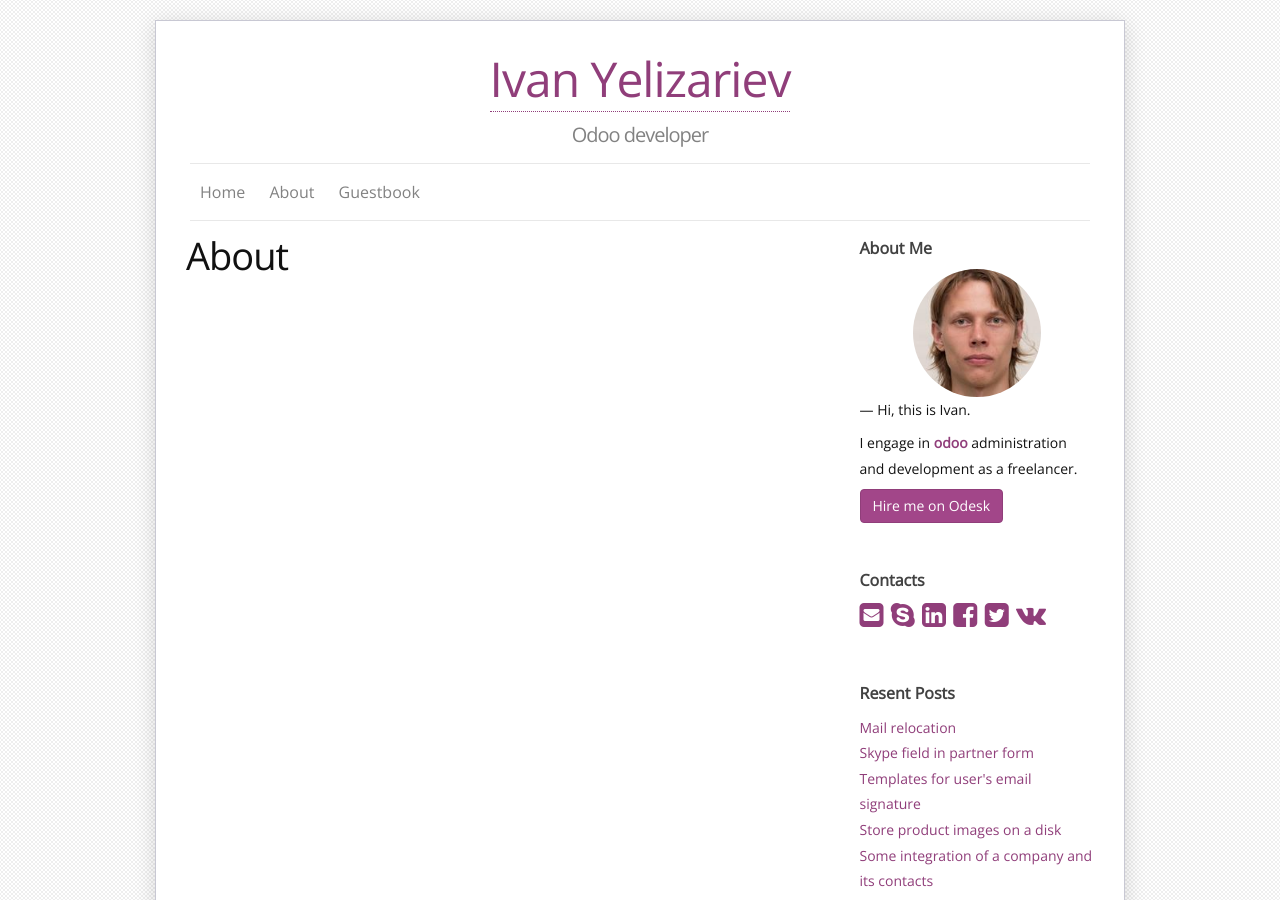
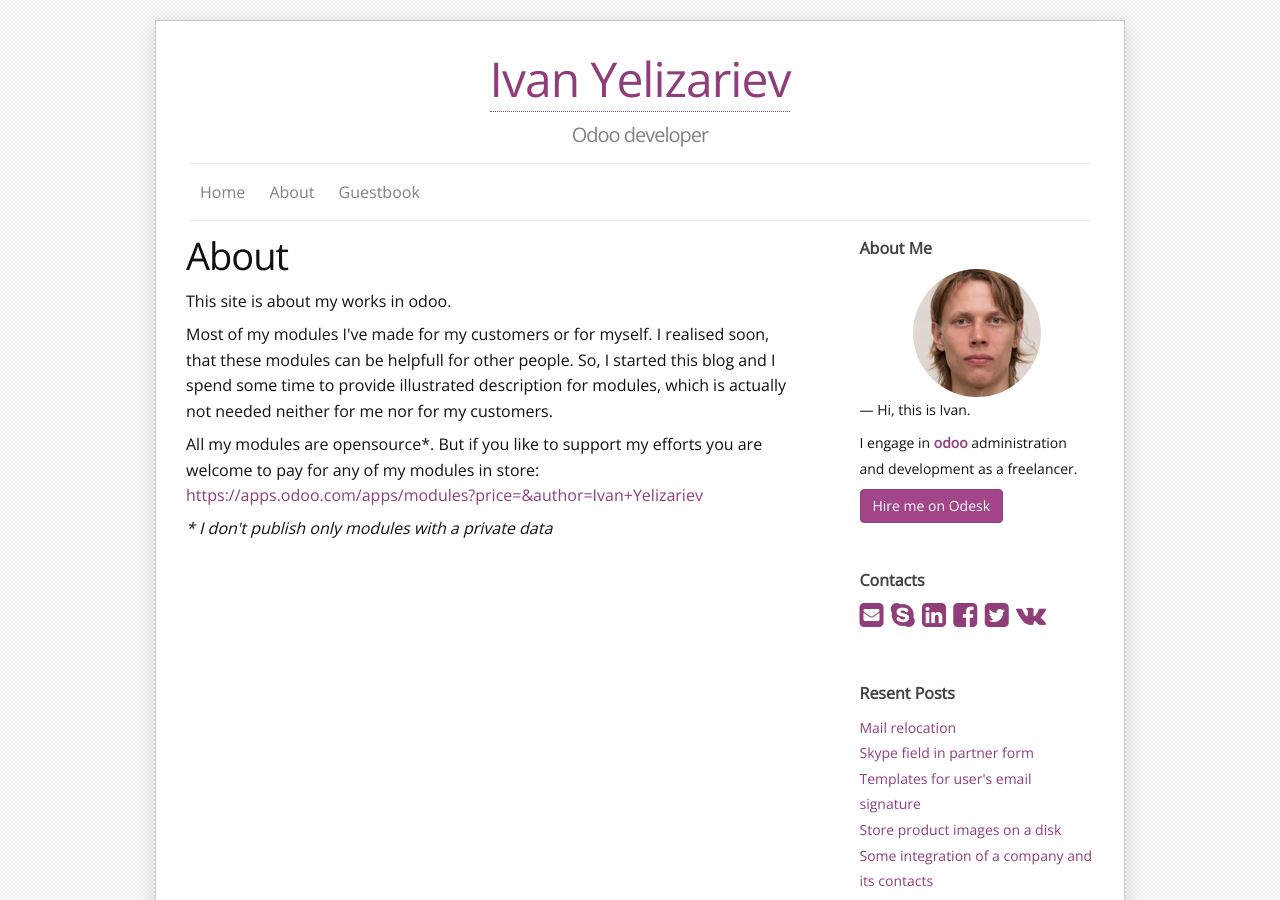
Before and after one commit to yelizariev/yelizariev.github.io, a Jekyll site: the page built from about.html, in a window 1280 px wide and 900 px high. Built offline with Jekyll 4.4.1, drawn with Linux system fonts in a browser that asks for light colours; some web fonts are replaced; comment, search, counter and statistics services are not loaded.

Commit message:
add about section

```diff
--- a/about.html
+++ b/about.html
@@ -4,3 +4,25 @@ title: About
 comments: yes
 permalink: /about/
 ---
+
+<p>
+This site is about my works in odoo.
+</p>
+
+<p>
+Most of my modules I've made for my customers or for myself. I
+realised soon, that these modules can be helpfull for other
+people. So, I started this blog and I spend some time to provide
+illustrated description for modules, which is actually not needed neither for
+me nor for my customers.
+</p>
+
+<p>
+All my modules are opensource*. But if you like to support my efforts
+you are welcome to pay for any of my modules in store:
+<a href="https://apps.odoo.com/apps/modules?price=&author=Ivan+Yelizariev">https://apps.odoo.com/apps/modules?price=&author=Ivan+Yelizariev</a>
+</p>
+
+<p>
+<i>* I don't publish only modules with  a private data</i>
+</p>
```
Also changed, not shown: _org/about.org (+14 -0 lines).
